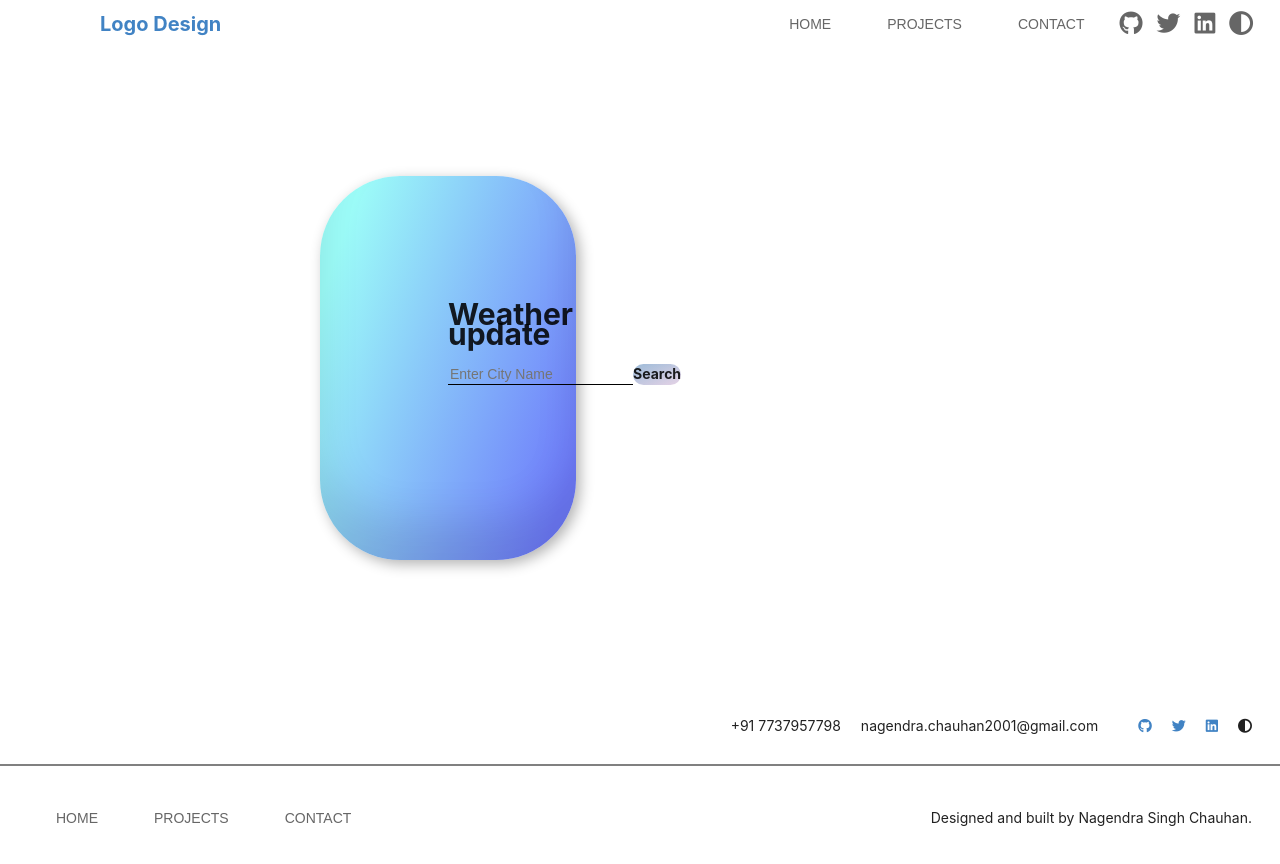
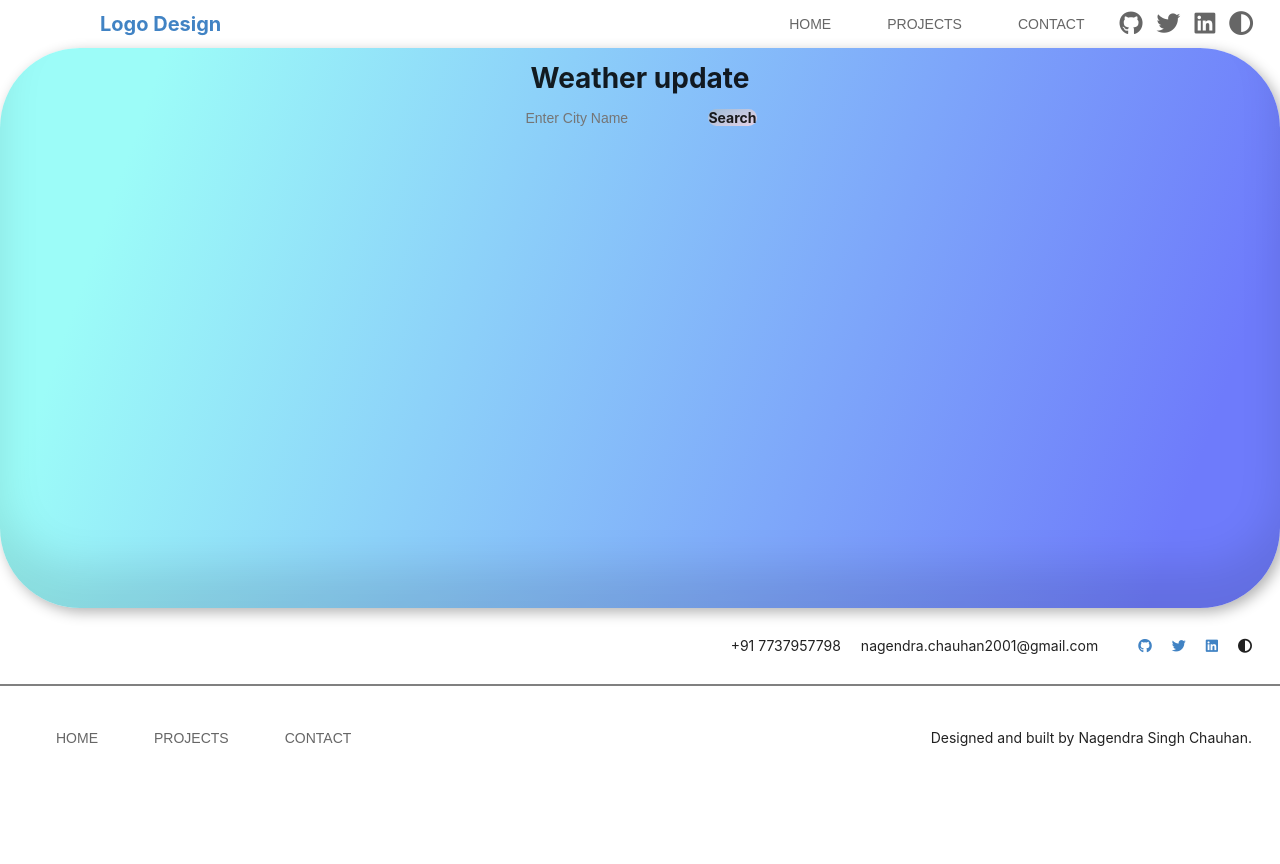
Before and after one commit to nagendrasingh92/reactPractice, a React (Create React App) app: page /reactPractice/weather in a window 1280 px wide. Shown: the top 864 px of the page. After the commit the page ends 800 px from the top, so only its background shows below. Built offline with nearby package versions, Linux system fonts and the light colour scheme.

Commit message:
portfolio ui update

```diff
--- /dev/null
+++ b/src/components/quiz/Quiz.jsx
@@ -0,0 +1,10 @@
+import React from 'react'
+
+
+export default function Quiz() {
+    return (
+        <div>
+            quiz
+        </div>
+    )
+}
--- /dev/null
+++ b/src/components/quiz/Result.jsx
@@ -0,0 +1,7 @@
+import React from 'react';
+
+export default function Result(){
+    return(
+        <div>Result</div>
+    )
+}
--- /dev/null
+++ b/src/components/quiz/Start.jsx
@@ -0,0 +1,14 @@
+import React from 'react';
+import { QuizContext } from '../../context/QuizHolder';
+import './start.css'
+import { useContext } from 'react';
+
+
+export default function Start() {
+    const { setStart } = useContext(QuizContext)
+    return (
+        <div className='border'>
+            <button onClick={()=> setStart(true)} className='buttonStart'>Start</button>
+        </div>
+    )
+}
--- /dev/null
+++ b/src/components/quiz/start.css
@@ -0,0 +1,12 @@
+.border {
+    width: 100%;
+    display: flex;
+    justify-content: center;
+    align-items: center;
+}
+
+.border .buttonStart {
+    border-color: orange;
+    padding: 3px;
+    border-radius: 4px;
+}
--- /dev/null
+++ b/src/context/QuizHolder.jsx
@@ -0,0 +1,19 @@
+import React, { useState } from 'react'
+import { createContext } from 'react'
+
+const QuizContext = createContext('');
+
+export default function QuizHolder(props) {
+    const { start, setStart } = useState(false);
+    const { exit, setExit } = useState(false);
+
+    return (
+        <QuizContext.Provider value={{
+            start, exit, setStart, setExit
+        }}>
+            {props.children}
+        </QuizContext.Provider>
+    )
+}
+
+export { QuizContext };
--- /dev/null
+++ b/src/pages/Quiz/QuestionData.jsx
@@ -0,0 +1,17 @@
+const QuestionData = [
+    {
+        id: 1,
+        questionText: '',
+        options: [
+            {
+                a: '',
+                b: '',
+                c: '',
+                d: ''
+            }],
+        correctAns: 'a',
+        userAns: ''
+    }
+]
+
+export default QuestionData;
--- a/src/pages/QuizPage.jsx
+++ b/src/pages/QuizPage.jsx
@@ -1,38 +1,39 @@
 
- import { useState } from 'react';
- const quizQuestion = [
-    {
-        id: 1,
-        title: '',
-        options: [
-            {
-                a: '',
-                b: '',
-                c: '',
-                d: ''
-            }],
-        correctAns: '',
-        userAns: ''
-    }
-]
-function QuizPage () {
-    const [currentQuestion, setCurrentQuestion] = useState(0);
-   const [quizList, setQuizList] = useState(quizQuestion)
+//import { useState } from 'react';
+//import QuestionData from './Quiz/QuestionData.jsx';
+import Start from '../components/quiz/Start'
+import Result from '../components/quiz/Result';
+import QuizHolder from '../context/QuizHolder';
+import Quiz from '../components/quiz/Quiz';
+import { QuizContext } from '../context/QuizHolder';
+import { useContext } from 'react';
+
+function QuizPage() {
+    const { start, exit } = useContext(QuizContext);
+
+    /*const [currentQuestion, setCurrentQuestion] = useState(0);
+    const [quizList, setQuizList] = useState(QuestionData)
 
 
     const handleNext = () => {
-        setCurrentQuestion(currentQuestion+1)
+        setCurrentQuestion(currentQuestion + 1)
     }
 
     const handlePrev = () => {
 
-    }
+    }*/
 
     return (
-        <>
-        <div>Quiz</div>
-
-        </>
+        <QuizHolder>
+            {
+                start === true
+                ?
+                <Quiz />
+                :
+                <Start />
+            }
+            <Result />
+        </QuizHolder>
     )
 
 }
--- a/src/pages/Weather.jsx
+++ b/src/pages/Weather.jsx
@@ -25,7 +25,6 @@ function Weather() {
             </div>
             <div className="container">
                 <div className='inputWrap'>
-                    <div className='inputEle'>
                     <input
                         type="text"
                         id="city"
@@ -33,11 +32,9 @@ function Weather() {
                         value={city}
                         onChange={(event) => handleCityChange(event.target.value)}
                     />
-                    </div>
-
-                    <div className='searchBox' onClick={() => getWeatherData()}>
+                    <span className='searchBox' onClick={() => getWeatherData()}>
                         Search
-                    </div>
+                    </span>
                 </div>
 
 
--- a/src/pages/weather.css
+++ b/src/pages/weather.css
@@ -5,28 +5,17 @@
     font-weight: bold;
     box-shadow: inset 0 -3em 3em rgba(0, 0, 0, 0.1),
         0.3em 0.3em 1em rgba(0, 0, 0, 0.3);
-    height: 30vw;
-    width: 20vw;
+
     justify-content: center;
-    padding: 10vw;
-    margin: 10vw 25vw;
+    height: 40em;
 }
 
 .weatherWrap .heading {
-    font-size: 30px;
+    font-size: 2em;
+    padding: 20px
 }
 
-.weatherWrap .container .inputWrap {
-    display: flex;
-    justify-content: space-between;
-    margin: 20px 0;
-}
-
-.weatherWrap .container .inputWrap .inputEle {
-    border-bottom: 1px solid black;
-}
-
-.weatherWrap .container .inputWrap .inputEle input {
+.weatherWrap .container .inputWrap input {
     background-color: transparent;
     border: none;
 }
```
Lines whose indentation alone changed are shown as unchanged.
